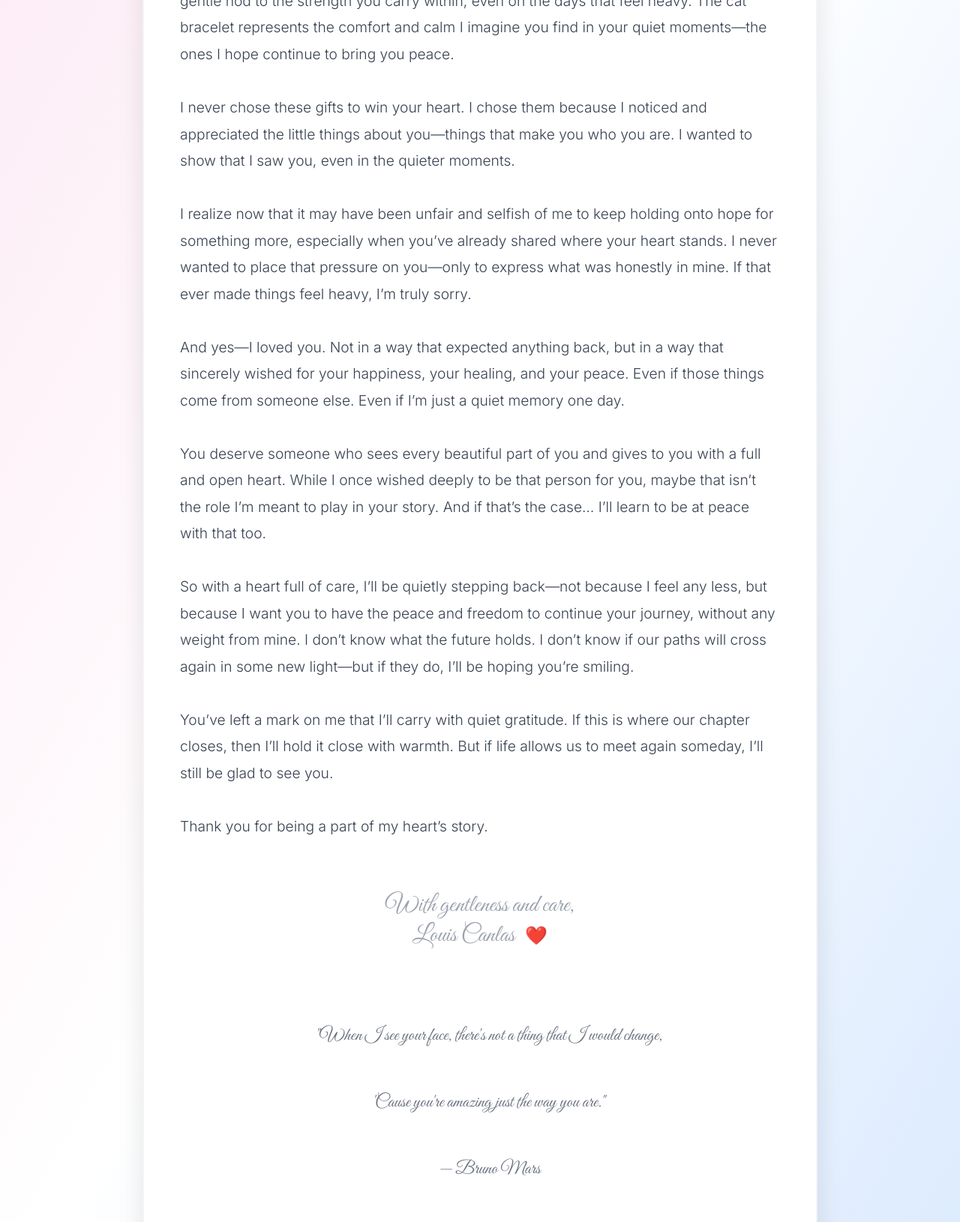
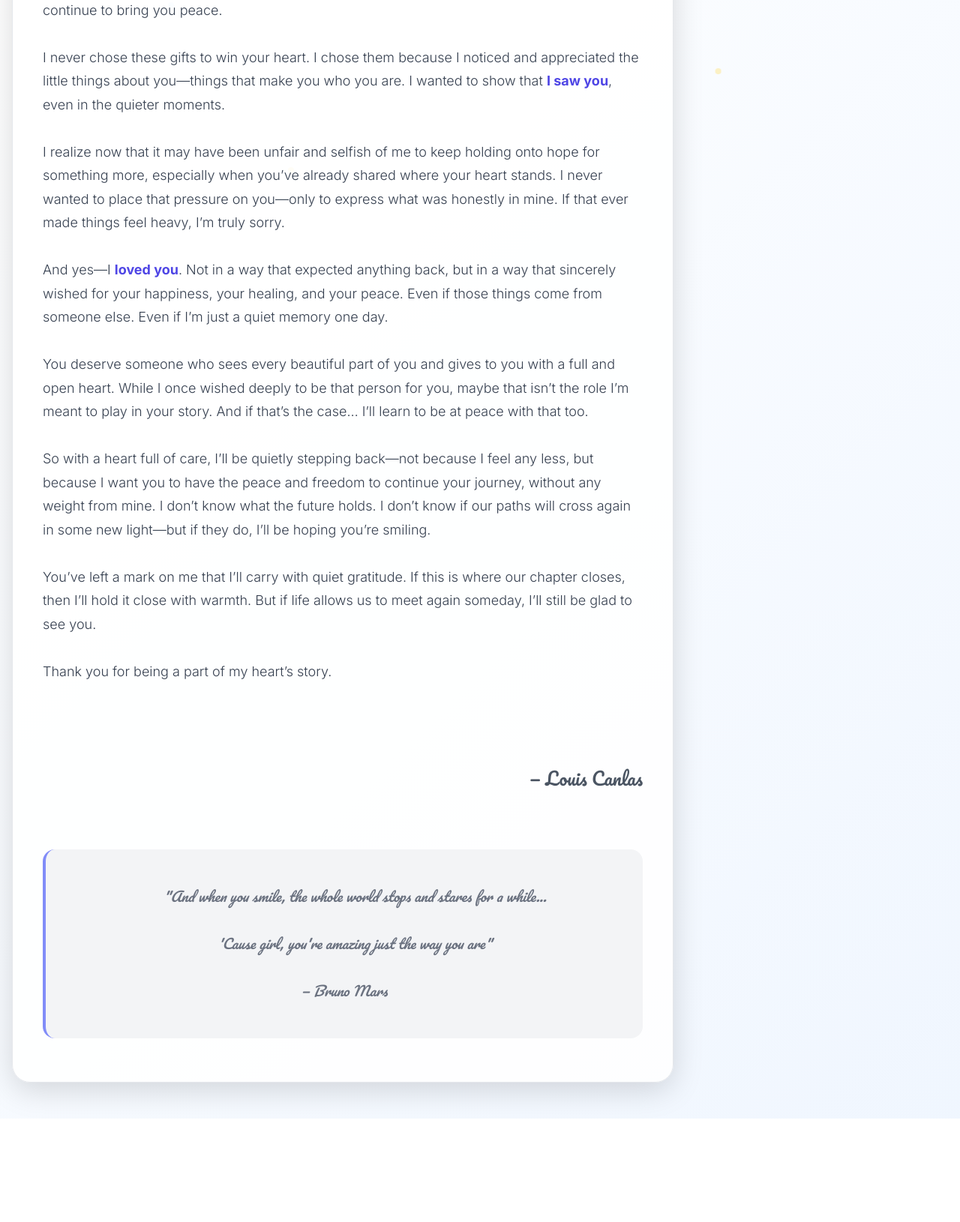
Before and after one commit to LouisCanlas/tiffany-letter, a plain HTML site: page index.html in a window 1280 px wide. Shown: the part 577-2207 px from the top of the page at 75% size. After the commit the page ends 2069 px from the top, so only its background shows below. Drawn offline with Linux system fonts and the light colour scheme.

Commit message:
Updated 2.0

```diff
--- a/index.html
+++ b/index.html
@@ -4,33 +4,44 @@
   <meta charset="UTF-8" />
   <meta name="viewport" content="width=device-width, initial-scale=1.0" />
   <title>To Tiffany</title>
-  <link href="https://fonts.googleapis.com/css2?family=Inter:wght@300;400;700&family=Great+Vibes&display=swap" rel="stylesheet">
+  <link href="https://fonts.googleapis.com/css2?family=Inter:wght@300;400;700&family=Pacifico&display=swap" rel="stylesheet">
   <style>
     body {
       margin: 0;
       font-family: 'Inter', sans-serif;
-      background: linear-gradient(to bottom right, #fce7f3, #ffffff, #dbeafe);
+      background: linear-gradient(135deg, #fce7f3, #ffffff, #dbeafe);
+      background-size: 400% 400%;
+      animation: gradientShift 20s ease infinite;
+      overflow-x: hidden;
       padding: 3rem 1rem;
-      display: flex;
-      justify-content: center;
-      align-items: center;
       min-height: 100vh;
-      animation: fadeIn 2s ease-in;
+      position: relative;
     }
-    @keyframes fadeIn {
-      from { opacity: 0; }
-      to { opacity: 1; }
+
+    @keyframes gradientShift {
+      0% {background-position: 0% 50%;}
+      50% {background-position: 100% 50%;}
+      100% {background-position: 0% 50%;}
     }
+
     .container {
-      background-color: white;
+      background-color: rgba(255, 255, 255, 0.85);
       border-radius: 1.5rem;
-      padding: 3rem;
+      padding: 2.5rem;
       max-width: 800px;
       width: 100%;
-      box-shadow: 0 15px 35px rgba(0, 0, 0, 0.1);
-      border: 2px solid #f3f4f6;
+      box-shadow: 0 10px 40px rgba(0, 0, 0, 0.15);
+      border: 1px solid #e5e7eb;
+      animation: fadeIn 2s ease forwards;
+      opacity: 0;
       position: relative;
+      z-index: 2;
     }
+
+    @keyframes fadeIn {
+      to {opacity: 1;}
+    }
+
     h1 {
       font-size: 2.5rem;
       font-weight: 700;
@@ -38,51 +49,102 @@
       color: #1f2937;
       margin-bottom: 2rem;
     }
+
     p {
       white-space: pre-wrap;
       color: #374151;
-      line-height: 1.85;
-      font-size: 1.2rem;
+      line-height: 1.75;
+      font-size: 1.125rem;
       font-weight: 300;
-      margin-bottom: 1.75rem;
     }
+
     .quote {
-      margin-top: 3rem;
-      font-family: 'Great Vibes', cursive;
-      font-size: 1.5rem;
+      margin-top: 2rem;
+      padding: 1rem;
+      background: #f3f4f6;
+      border-left: 4px solid #818cf8;
+      font-style: italic;
       text-align: center;
       color: #6b7280;
+      font-family: 'Pacifico', cursive;
+      border-radius: 1rem;
     }
+
     .signature {
-      font-family: 'Great Vibes', cursive;
-      font-size: 2rem;
-      text-align: center;
       margin-top: 2rem;
-      color: #9ca3af;
+      text-align: right;
+      font-family: 'Pacifico', cursive;
+      font-size: 1.5rem;
+      color: #4b5563;
     }
-    .heart {
-      font-size: 1.5rem;
-      color: #f87171;
-      vertical-align: middle;
-      margin-left: 0.5rem;
+
+    .highlight {
+      font-weight: 600;
+      color: #4f46e5;
+    }
+
+    /* Floating particles */
+    .particles {
+      position: absolute;
+      top: 0;
+      left: 0;
+      width: 100%;
+      height: 100%;
+      overflow: hidden;
+      z-index: 1;
+      pointer-events: none;
+    }
+
+    .particle {
+      position: absolute;
+      width: 8px;
+      height: 8px;
+      background: rgba(156, 163, 175, 0.3);
+      border-radius: 50%;
+      animation: float 20s linear infinite;
+    }
+
+    @keyframes float {
+      0% {
+        transform: translateY(100vh) translateX(0);
+      }
+      100% {
+        transform: translateY(-10vh) translateX(30vw);
+      }
+    }
+
+    .particle:nth-child(odd) {
+      background: rgba(191, 219, 254, 0.5);
+    }
+
+    .particle:nth-child(even) {
+      background: rgba(253, 230, 138, 0.5);
     }
   </style>
 </head>
 <body>
+  <div class="particles">
+    <div class="particle" style="left: 10%; animation-delay: 0s;"></div>
+    <div class="particle" style="left: 30%; animation-delay: 5s;"></div>
+    <div class="particle" style="left: 50%; animation-delay: 10s;"></div>
+    <div class="particle" style="left: 70%; animation-delay: 2s;"></div>
+    <div class="particle" style="left: 90%; animation-delay: 7s;"></div>
+  </div>
+
   <div class="container">
     <h1>To Tiffany</h1>
     <p>
 Tiffany,
 
-I don’t know where life will take either of us, or if the paths we walk will ever circle back and meet again. But I do know that meeting you has left a lasting impression on my heart. You've lingered in my thoughts—not just because of the feelings I had, but because of the kind of person you are. There’s something in your strength, your laughter, and your quiet resilience that moved me more deeply than I expected.
+I don’t know where life will take either of us, or if the paths we walk will ever circle back and meet again. But I do know that meeting you has left a <span class="highlight">lasting impression on my heart</span>. You've lingered in my thoughts—not just because of the feelings I had, but because of the kind of person you are. There’s something in your strength, your laughter, and your quiet resilience that moved me more deeply than I expected.
 
 This gift is simple, but it’s filled with meaning. The Batman necklace with your name is a gentle nod to the strength you carry within, even on the days that feel heavy. The cat bracelet represents the comfort and calm I imagine you find in your quiet moments—the ones I hope continue to bring you peace.
 
-I never chose these gifts to win your heart. I chose them because I noticed and appreciated the little things about you—things that make you who you are. I wanted to show that I saw you, even in the quieter moments.
+I never chose these gifts to win your heart. I chose them because I noticed and appreciated the little things about you—things that make you who you are. I wanted to show that <span class="highlight">I saw you</span>, even in the quieter moments.
 
 I realize now that it may have been unfair and selfish of me to keep holding onto hope for something more, especially when you’ve already shared where your heart stands. I never wanted to place that pressure on you—only to express what was honestly in mine. If that ever made things feel heavy, I’m truly sorry.
 
-And yes—I loved you. Not in a way that expected anything back, but in a way that sincerely wished for your happiness, your healing, and your peace. Even if those things come from someone else. Even if I’m just a quiet memory one day.
+And yes—I <span class="highlight">loved you</span>. Not in a way that expected anything back, but in a way that sincerely wished for your happiness, your healing, and your peace. Even if those things come from someone else. Even if I’m just a quiet memory one day.
 
 You deserve someone who sees every beautiful part of you and gives to you with a full and open heart. While I once wished deeply to be that person for you, maybe that isn’t the role I’m meant to play in your story. And if that’s the case… I’ll learn to be at peace with that too.
 
@@ -92,16 +154,13 @@ You’ve left a mark on me that I’ll carry with quiet gratitude. If this is wh
 
 Thank you for being a part of my heart’s story.
     </p>
-
-    <div class="signature">
-      With gentleness and care,<br />
-      Louis Canlas <span class="heart">❤️</span>
-    </div>
-
+    <p class="signature">
+      — Louis Canlas
+    </p>
     <p class="quote">
-      "When I see your face, there's not a thing that I would change,<br />
-      'Cause you're amazing just the way you are."<br />
-      — Bruno Mars
+      "And when you smile, the whole world stops and stares for a while...<br />
+      'Cause girl, you're amazing just the way you are"
+      <br />— Bruno Mars
     </p>
   </div>
 </body>
```
